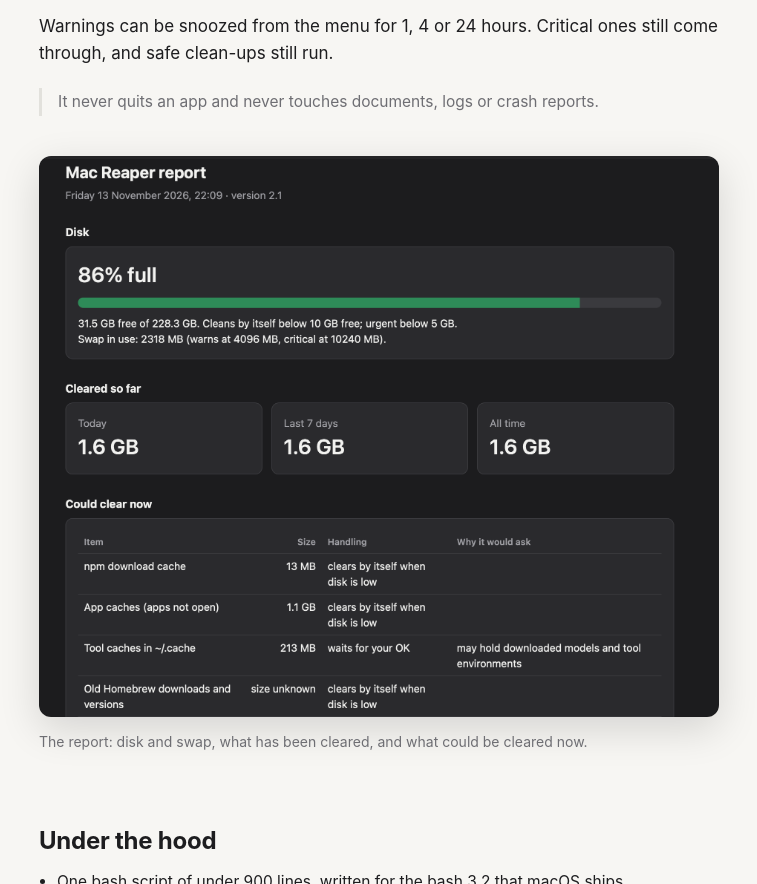
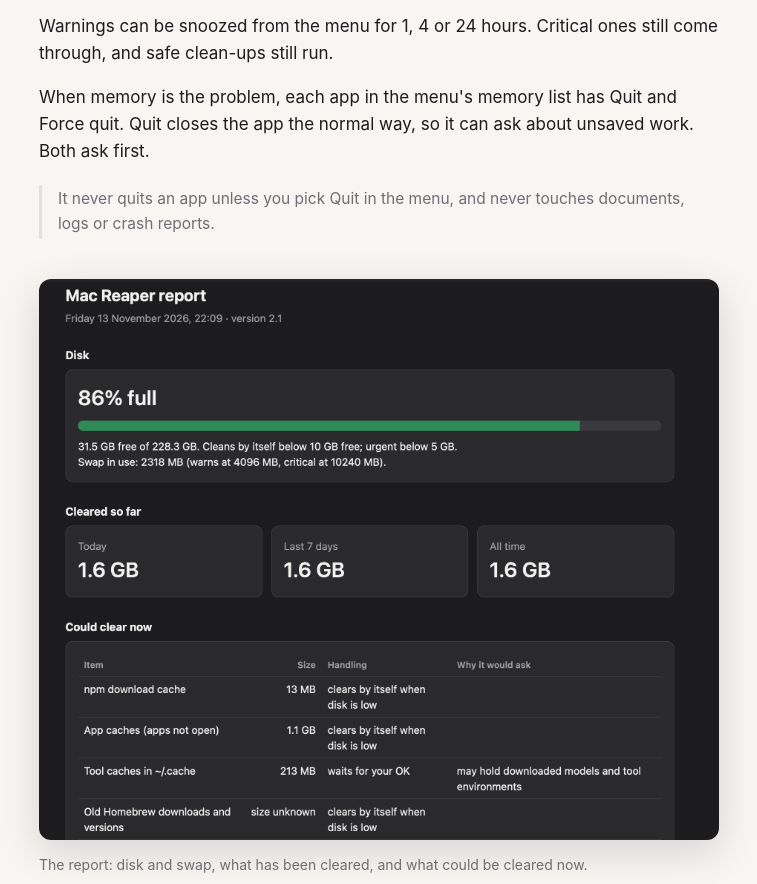
Before and after one commit to darrenrabbs/reaper, a plain HTML site: page docs/index.html in a window 1280 px wide. Shown: the part 2523-3407 px from the top of the page, without its empty margins (261-1018 px from the left). Drawn offline with Linux system fonts and the light colour scheme.

Commit message:
2.3: quit or force quit an app from the memory list

```diff
--- a/docs/index.html
+++ b/docs/index.html
@@ -142,7 +142,8 @@ Compressor Info: … with <mark>18 swapfiles and LOW swap space</mark></pre>
     <li>When macOS reports memory pressure and swap is above 4 GB, or swap is growing fast, it sends a notification naming the apps using the most memory. Above 10 GB of swap the notification is urgent.</li>
   </ol>
   <p>Warnings can be snoozed from the menu for 1, 4 or 24 hours. Critical ones still come through, and safe clean-ups still run.</p>
-  <p class="note">It never quits an app and never touches documents, logs or crash reports.</p>
+  <p>When memory is the problem, each app in the menu's memory list has Quit and Force quit. Quit closes the app the normal way, so it can ask about unsaved work. Both ask first.</p>
+  <p class="note">It never quits an app unless you pick Quit in the menu, and never touches documents, logs or crash reports.</p>
 
   <figure>
     <img src="img/report.png" width="1832" height="1511" alt="The Mac Reaper report: disk 86% full, 1.6 GB cleared today, and a table of what could be cleared now with each item's size, how it is handled and why it would ask.">
```
Also changed, not shown: 2 other files.
